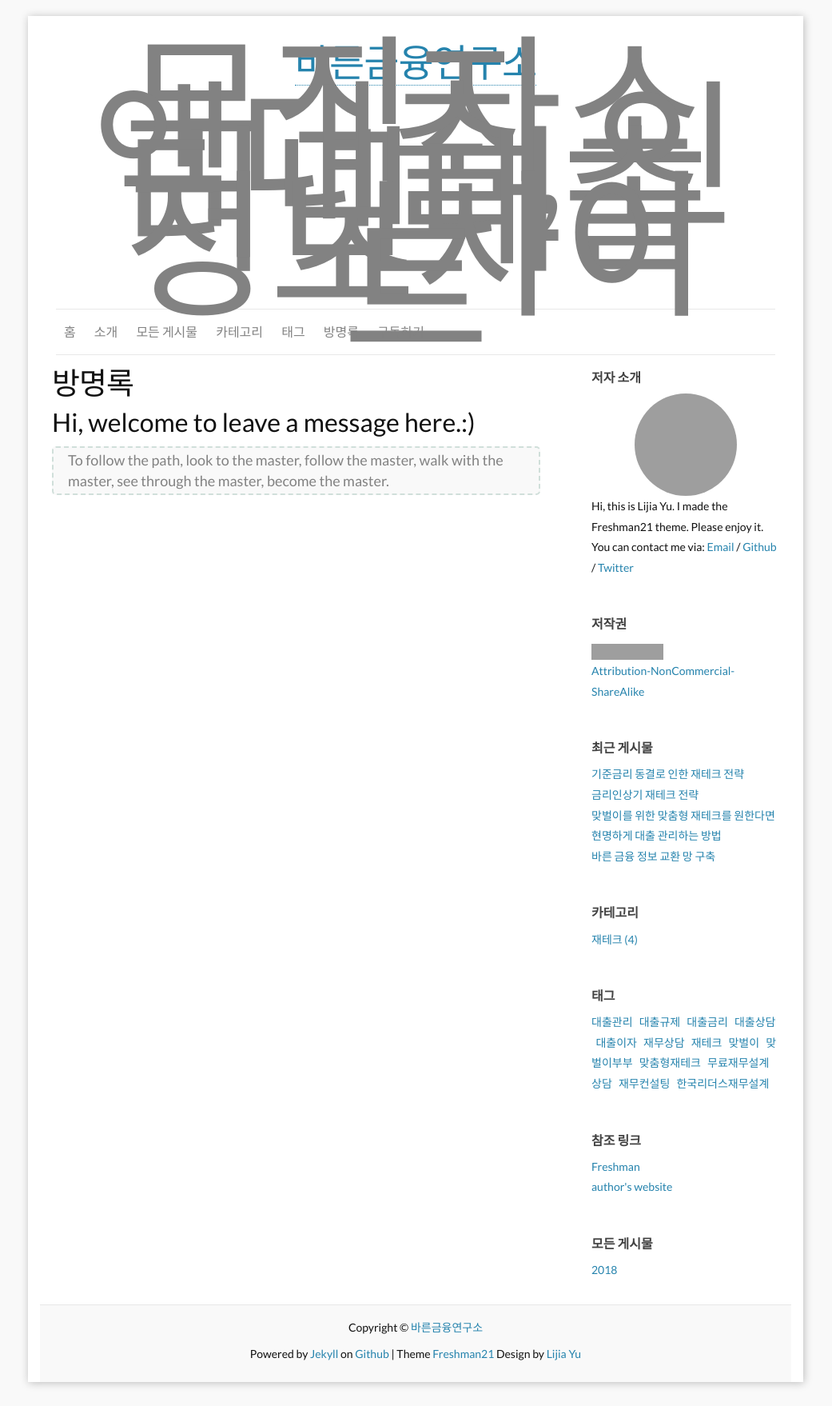
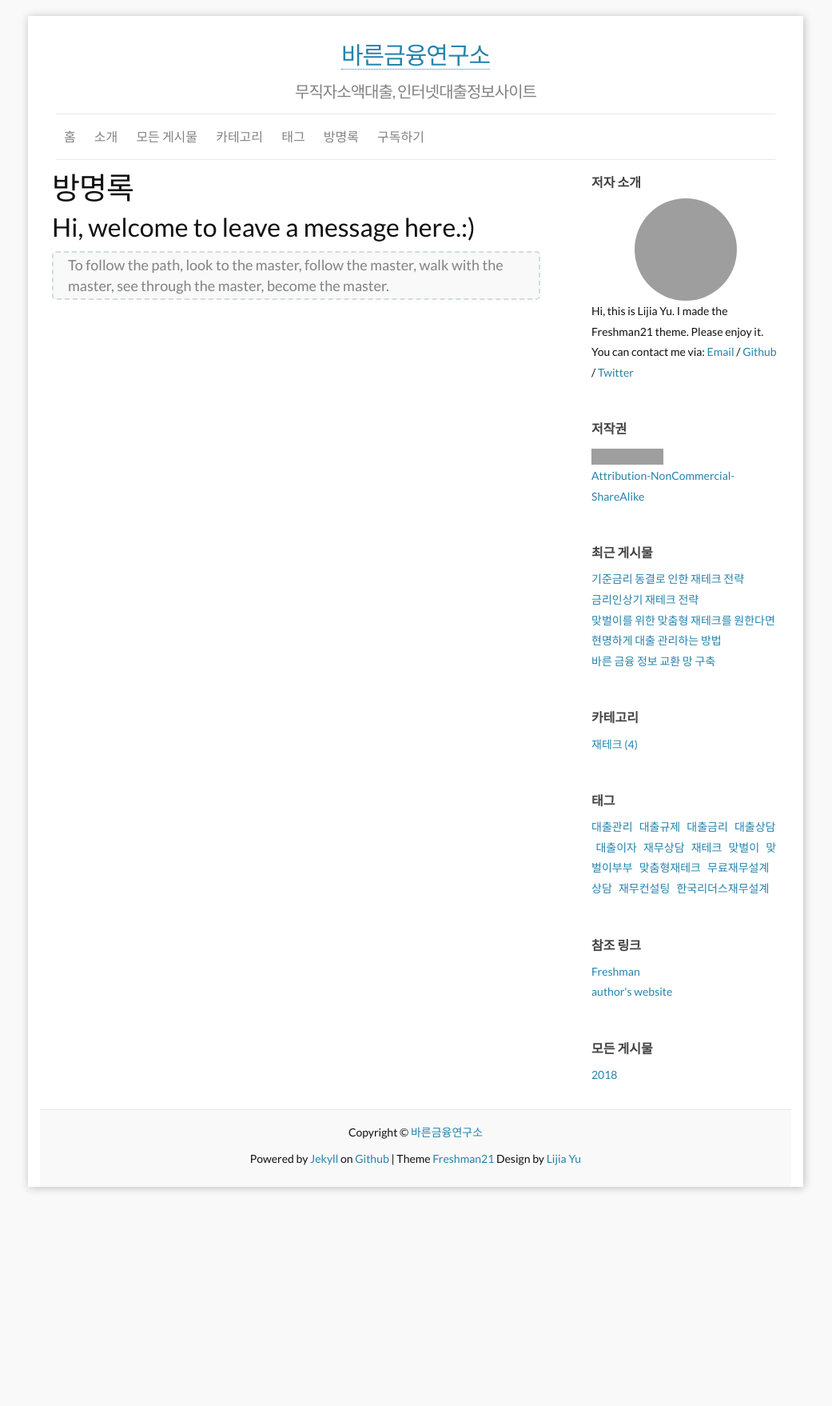
Before and after one commit to leevra/finance, a Jekyll site: the page built from f_guestbook.md, in a window 1280 px wide. Shown: the whole page at 80% size, without its empty margins (120-1161 px from the left). Built offline with Jekyll 4.4.1, drawn with Linux system fonts in a browser that asks for light colours; comment, search, counter and statistics services are not loaded; after the commit the page ends 1514 px from its top, so only the background shows below that; grey boxes are pictures that could not be loaded.

Commit message:
VersionActivity

```diff
--- a/_sass/_layout.scss
+++ b/_sass/_layout.scss
@@ -9,8 +9,8 @@
 }
 
 .site-title {
-  font-size: 48px;
-  line-height: 56px;
+  font-size: 30px;
+  line-height: 36px;
   letter-spacing: -1px;
   margin-bottom: 0;
   text-align:center;
@@ -26,7 +26,7 @@
 }
 
 .site-meta{
-  font-size: 200px;
+  font-size: 20px;
   line-height:56px;
   letter-spacing: -1px;
   margin-bottom: 0;
```
